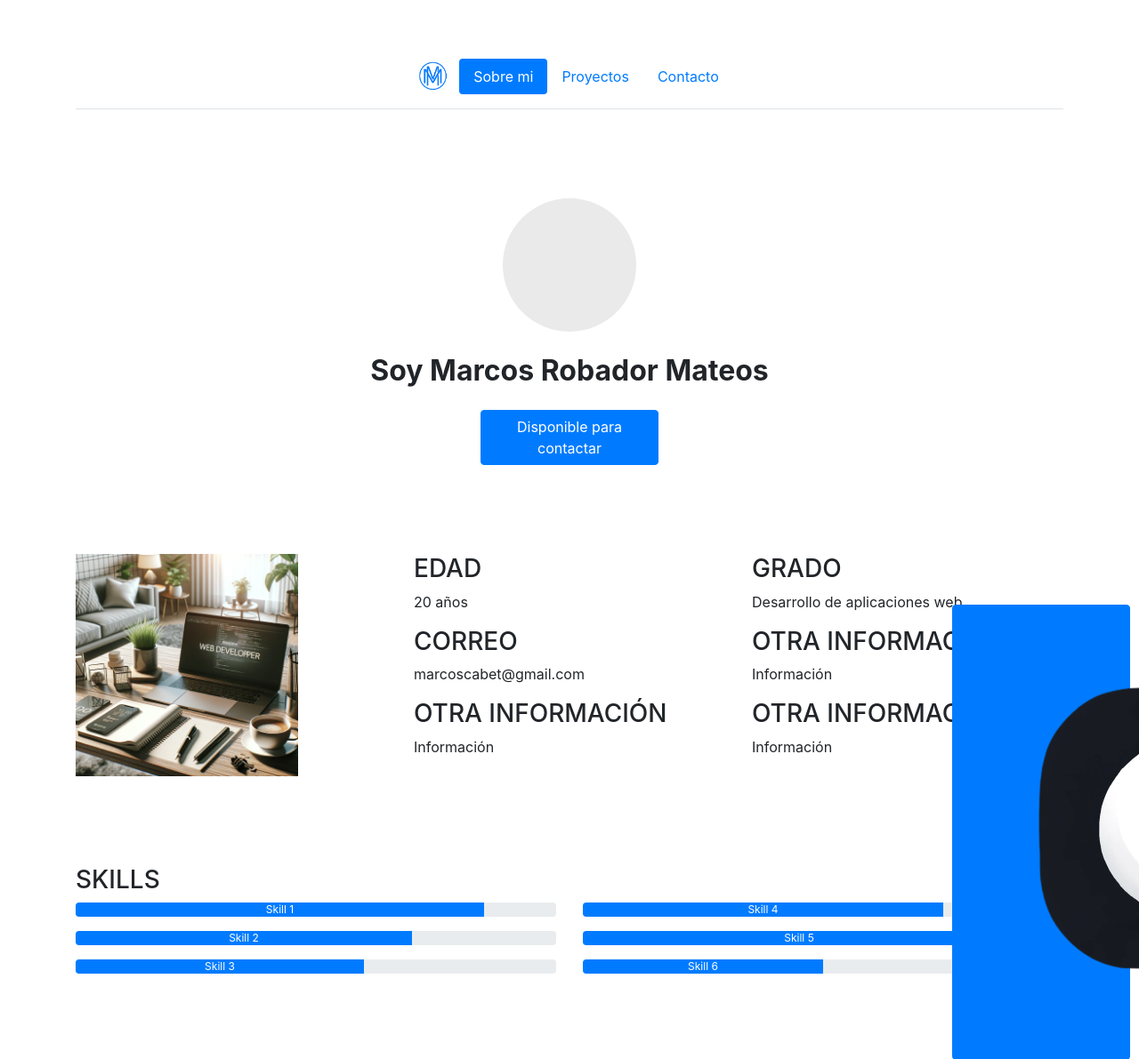
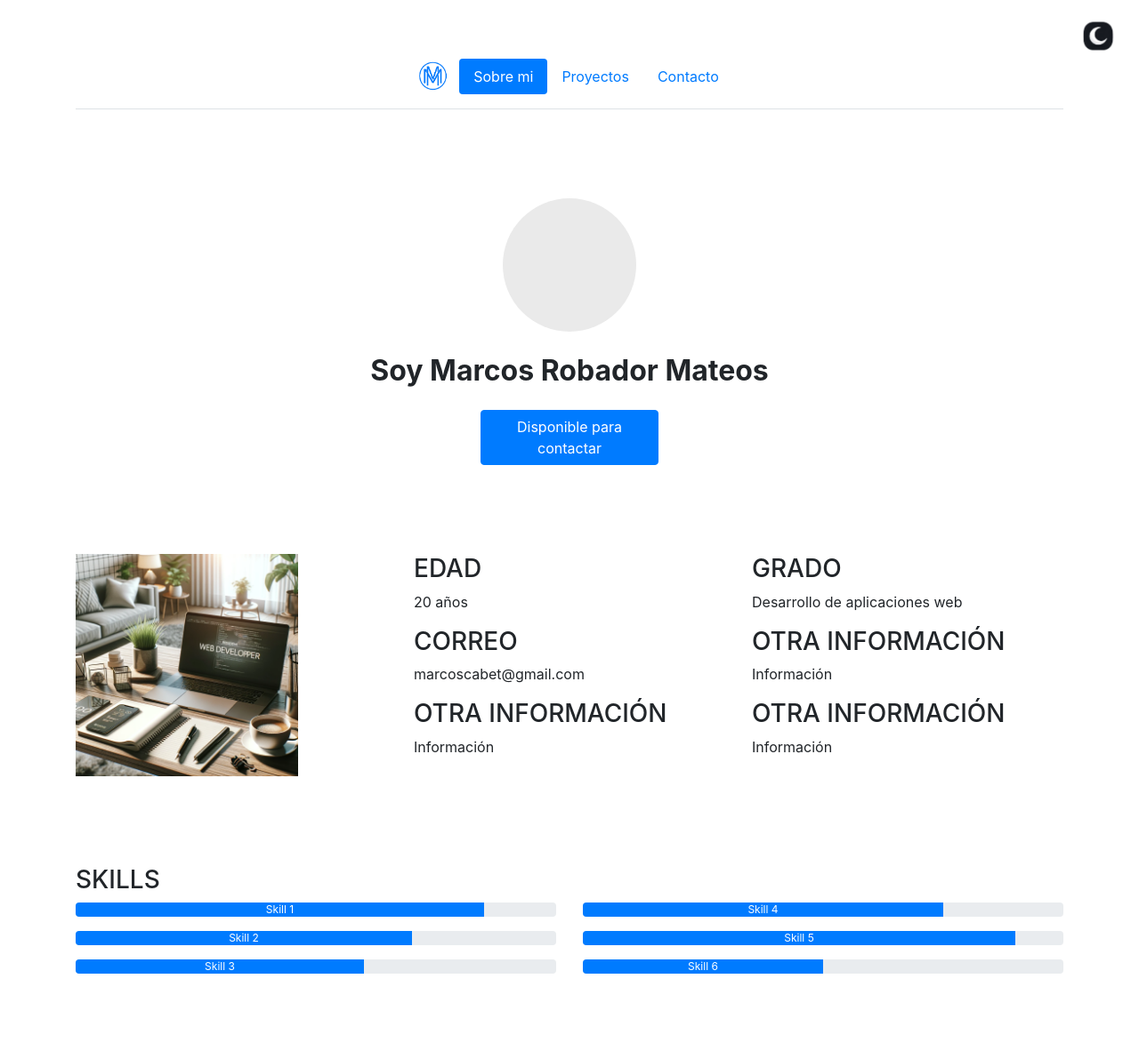
Before and after one commit to MarcosRobador/DAW, a PHP site: page / in a window 1280 px wide. Shown: the top 1191 px of the page at 89% size. Run offline with PHP 8.4, Linux system fonts and the light colour scheme.

Commit message:
boton de modo oscuro finalizado

```diff
--- a/Libre_Conf/Portfolio/index.html
+++ b/Libre_Conf/Portfolio/index.html
@@ -5,7 +5,7 @@
     <meta name="viewport" content="width=device-width, initial-scale=1.0">
     <title>Portfolio</title>
     <link rel="stylesheet" href="https://cdn.jsdelivr.net/npm/bootstrap@4.3.1/dist/css/bootstrap.min.css" integrity="sha384-ggOyR0iXCbMQv3Xipma34MD+dH/1fQ784/j6cY/iJTQUOhcWr7x9JvoRxT2MZw1T" crossorigin="anonymous">
-    <link rel="stylesheet" href="style.css?v=1.0">
+    <link rel="stylesheet" href="style.css">
   </head>
 <body>
   <div class="container margen">
@@ -19,9 +19,10 @@
       </ul>
     </header>
   </div>
-  <button id="toggleTheme" class="btn btn-primary boton-contacto">
+
+  <button id="toggleTheme" class="btn">
     <img id="themeIcon" src="img/luna.png" alt="Modo Oscuro">
-</button>
+  </button>
 
   <!-- Sección de Introducción -->
 <div class="container text-center margen">
--- a/Libre_Conf/Portfolio/style.css
+++ b/Libre_Conf/Portfolio/style.css
@@ -58,7 +58,12 @@ body {
   padding: 5px 10px;
   font-size: 12px;
   position: fixed;
-  top: 670px;
+  top: 10px;
   right: 10px;
   z-index: 1000;
 }
+/*tamaño imagen modo oscuro*/
+#themeIcon {
+  width: 50px;
+  height: auto;
+}
```
Also changed, not shown: 1 other file.
